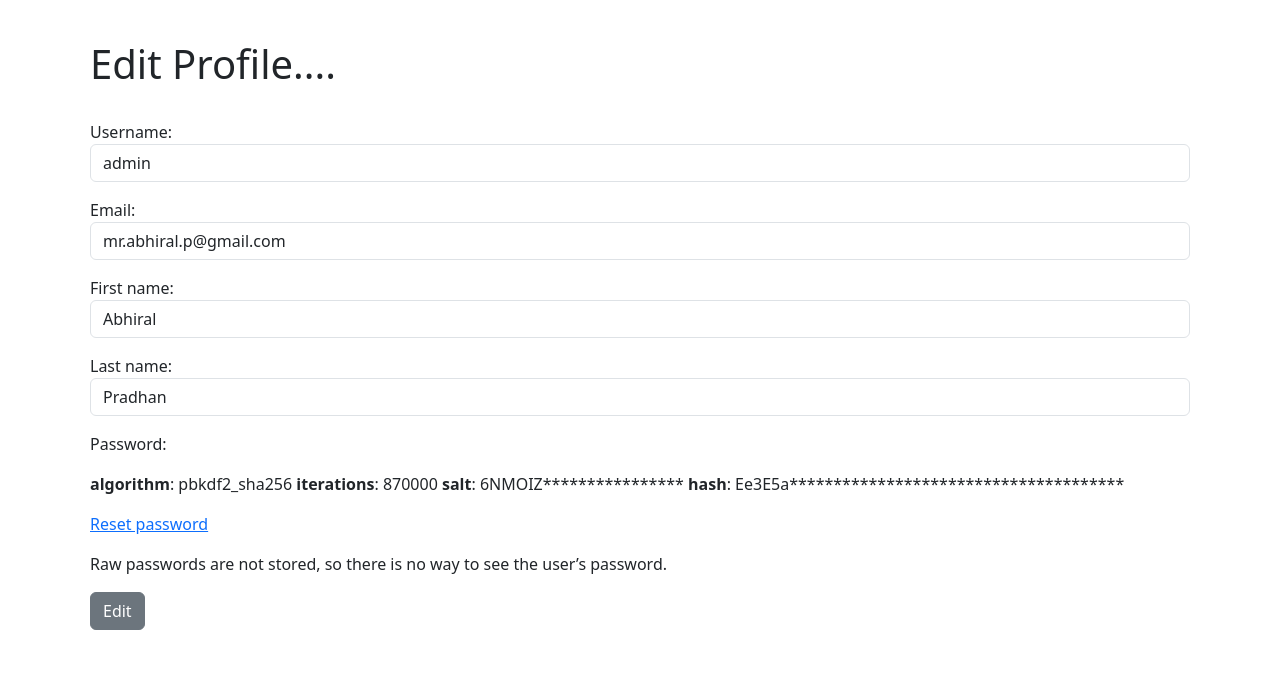
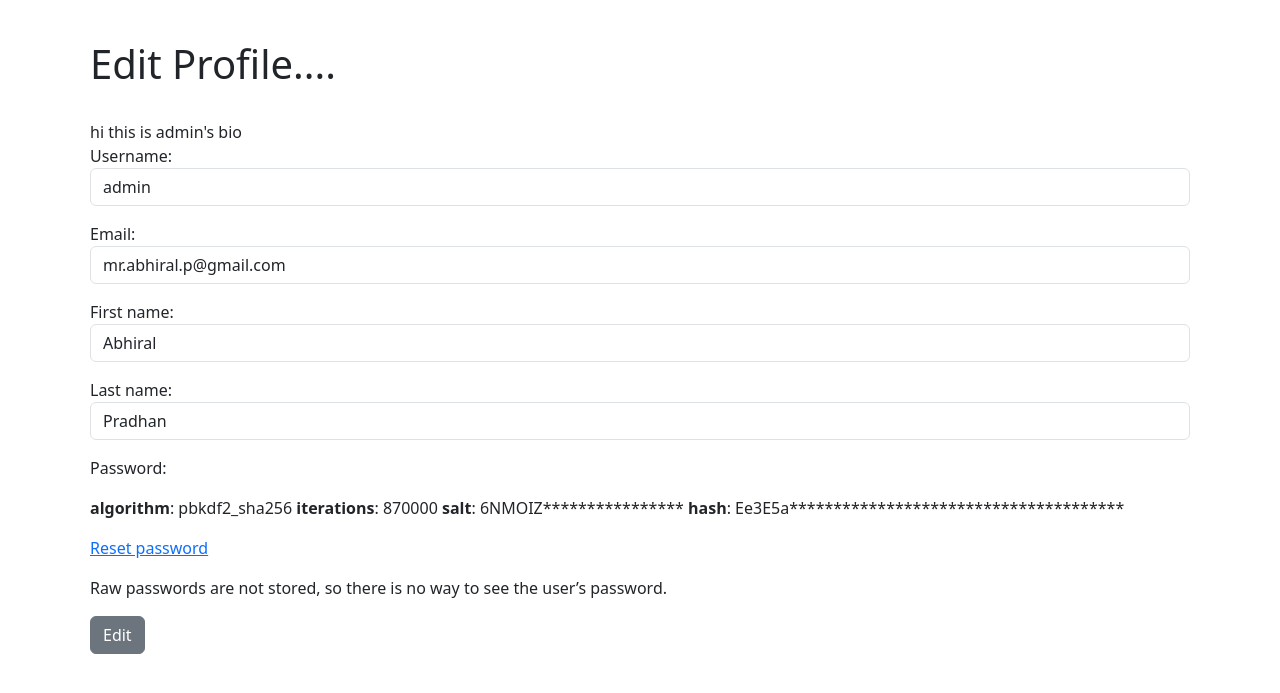
Before and after one commit to A1abhiral/simple-blog, a Django app: page /members/edit/ in a window 1280 px wide. Shown: the part 77-770 px from the top of the page. Run offline with Django 5.2, Linux system fonts and the light colour scheme; a user stored in the database is signed in; data comes from the database, SQL or seed files in the repository; both versions use the stored data as it was after the commit; some libraries are stand-ins or nearby versions.

Commit message:
one to one connection between user and Profile

```diff
--- a/ablog/members/templates/registration/edit_profile.html
+++ b/ablog/members/templates/registration/edit_profile.html
@@ -3,6 +3,7 @@
 <h1>Edit Profile....</h1>
 <br>
 <div class="mb-3">
+  {{user.profile.bio}}
   <form method="POST">
       {% csrf_token %}
       {{form.as_p}}
--- a/ablog/theblog/admin.py
+++ b/ablog/theblog/admin.py
@@ -1,6 +1,7 @@
 from django.contrib import admin
-from theblog.models import Post,Category
+from theblog.models import Post,Category,Profile
 
 # Register your models here.
 admin.site.register(Post)
 admin.site.register(Category)
+admin.site.register(Profile)
--- a/ablog/theblog/models.py
+++ b/ablog/theblog/models.py
@@ -13,6 +13,15 @@ class Category(models.Model):
     def get_absolute_url(self):
         #return reverse("article-detail", args=(str(self.id)))
         return reverse("home")
+
+class Profile(models.Model):
+    user = models.OneToOneField(User, null=True, on_delete=models.CASCADE )
+    bio = models.TextField()
+
+
+    def __str__(self):
+        return str(self.user)
+
 
 class Post(models.Model):
     title = models.CharField(max_length=255)
--- a/ablog/theblog/templates/article_detail.html
+++ b/ablog/theblog/templates/article_detail.html
@@ -3,10 +3,11 @@
 
 {%block content%}
 <h1>{{post.title}}</h1>
-<small>By: {{post.author.first_name}} {{post.author.last_name}}--{{post.post_date}}
+<small>By: {{post.author.first_name}} {{post.author.last_name}}--{{post.post_date}}</small>
+
 {% if user.is_authenticated %}
 {%if post.author.id == user.id %}
-</small> <small><a href="{%url 'update_post' post.pk%}">(edit)</a></small><small><a href="{%url 'delete_post' post.pk%}">(delete)</a></small><br>
+ <small><a href="{%url 'update_post' post.pk%}">(edit)</a></small><small><a href="{%url 'delete_post' post.pk%}">(delete)</a></small><br>
 {%endif%}
 {%endif%}
 <hr>
```
Also changed, not shown: ablog/db.sqlite3, ablog/theblog/migrations/0009_profile.py (added).
